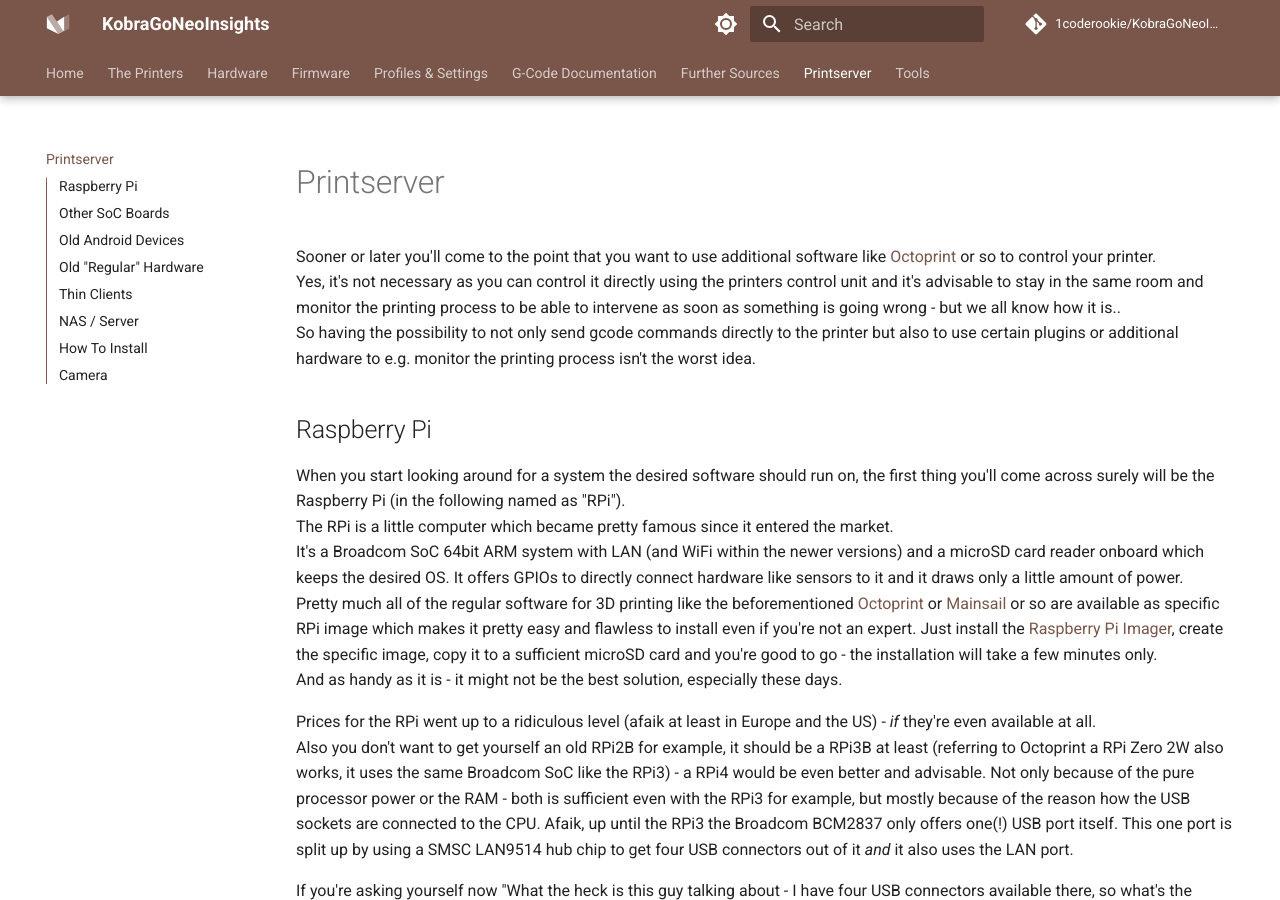
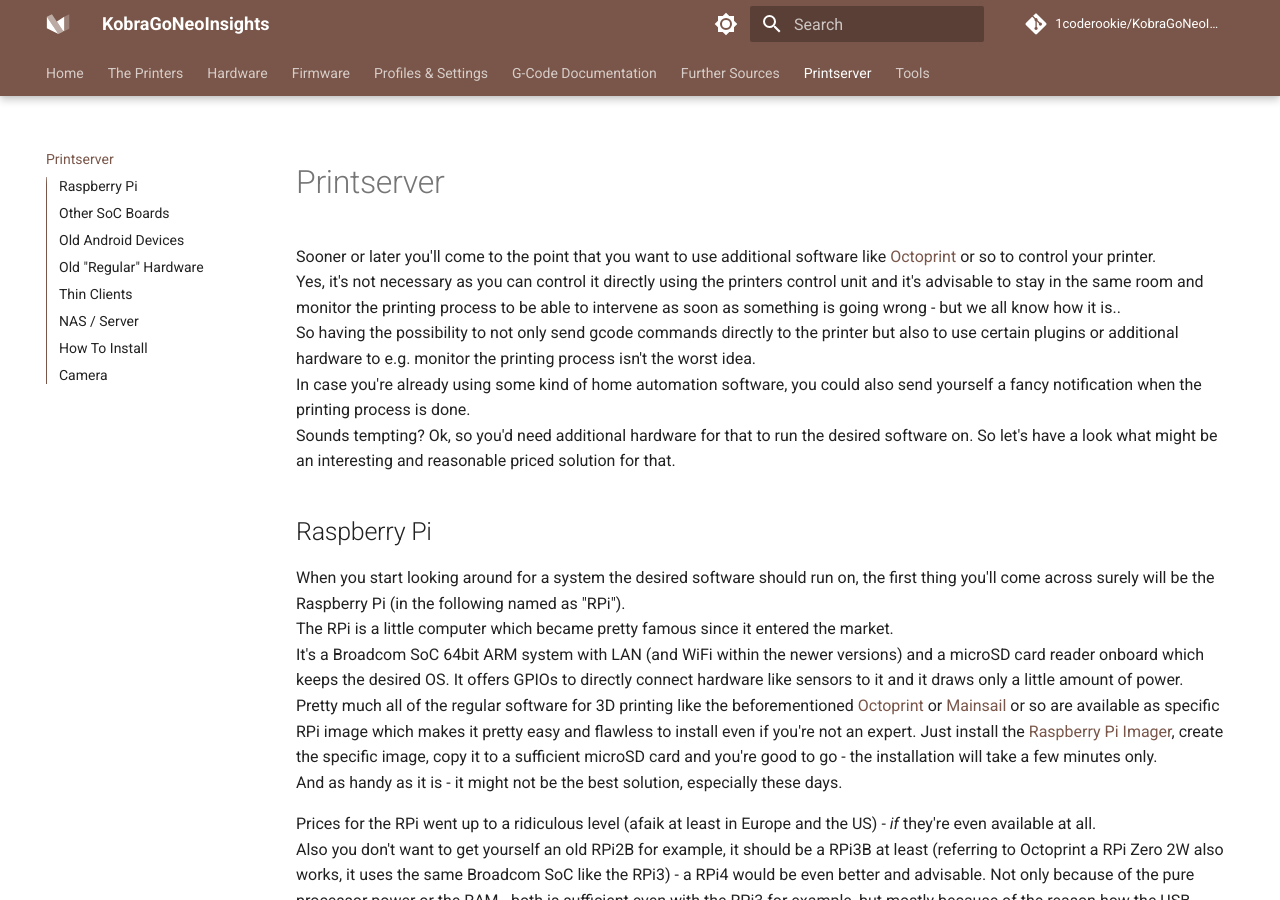
Before and after one commit to 1coderookie/KobraGoNeoInsights, an MkDocs documentation site: the page built from docs/printserver.md, in a window 1280 px wide and 900 px high. Built offline with MkDocs 1.6.1 and Material for MkDocs 9.7.7, drawn with Linux system fonts in a browser that asks for light colours; comment, search, counter and statistics services are not loaded.

Commit message:
Update printserver.md

```diff
--- a/docs/printserver.md
+++ b/docs/printserver.md
@@ -4,6 +4,8 @@
 Sooner or later you'll come to the point that you want to use additional software like [Octoprint](https://octoprint.org/) or so to control your printer.
 Yes, it's not necessary as you can control it directly using the printers control unit and it's advisable to stay in the same room and monitor the printing process to be able to intervene as soon as something is going wrong - but we all know how it is..
 So having the possibility to not only send gcode commands directly to the printer but also to use certain plugins or additional hardware to e.g. monitor the printing process isn't the worst idea.
+In case you're already using some kind of home automation software, you could also send yourself a fancy notification when the printing process is done.
+Sounds tempting? Ok, so you'd need additional hardware for that to run the desired software on. So let's have a look what might be an interesting and reasonable priced solution for that.
 
 ## Raspberry Pi
 When you start looking around for a system the desired software should run on, the first thing you'll come across surely will be the Raspberry Pi (in the following named as "RPi").
```
